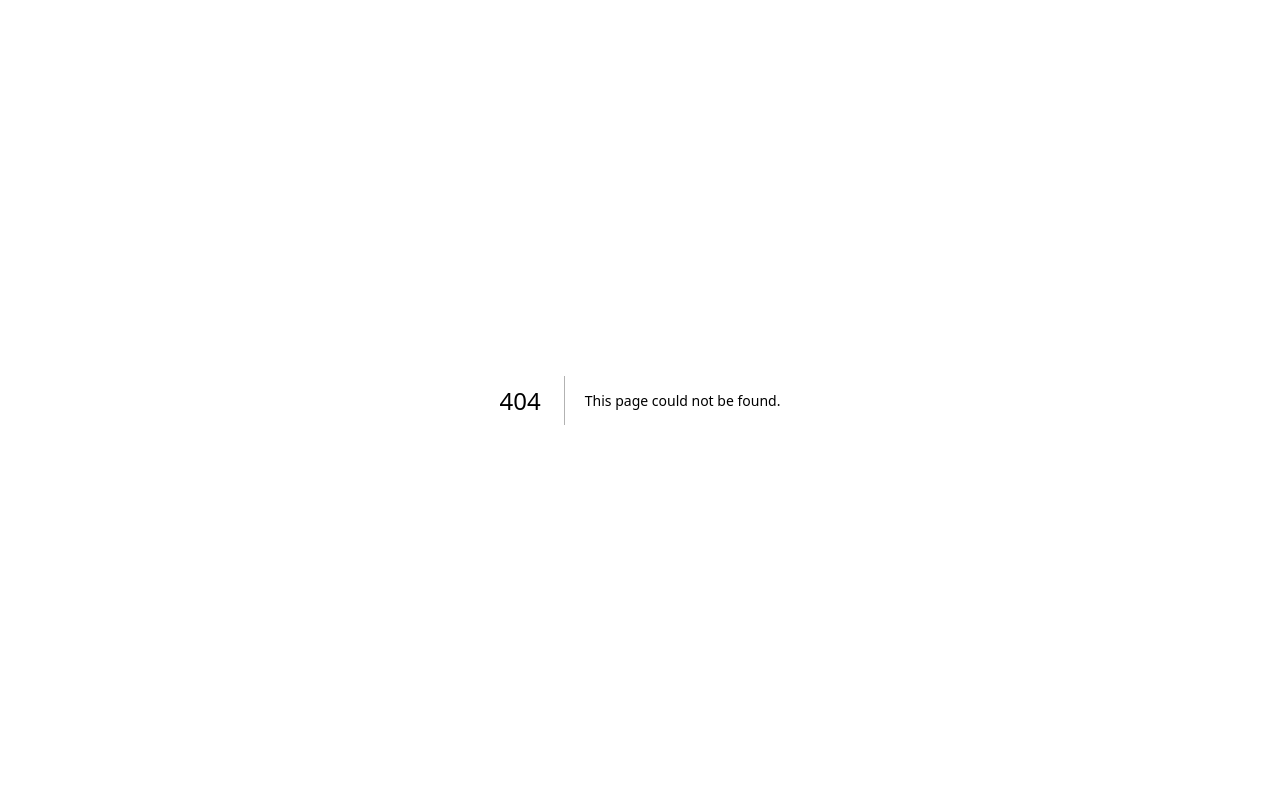
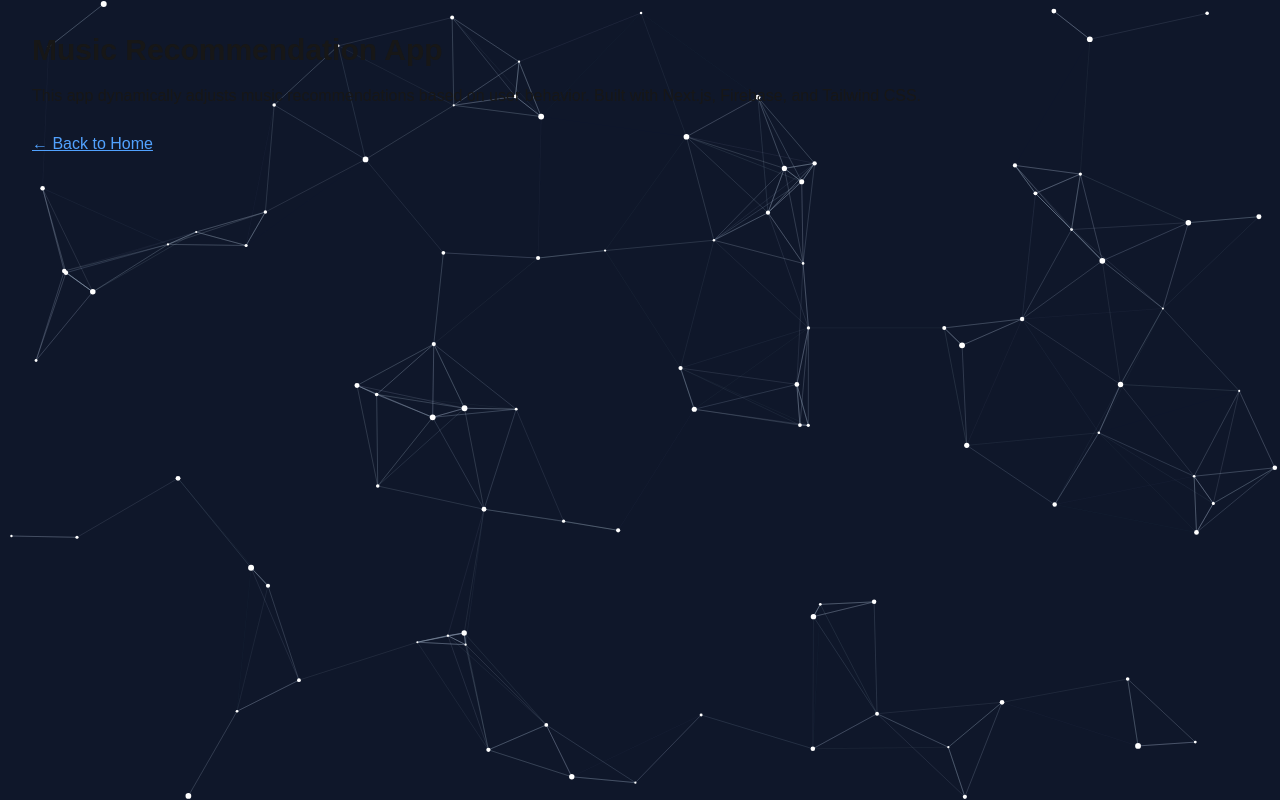
Before and after one commit to Jothol/online-portfolio, a Next.js app: page /music in a window 1280 px wide. Before the commit this address had no page. Built offline with nearby package versions, Linux system fonts and the light colour scheme.

Commit message:
Added project pages with persistent background across pages

```diff
--- /dev/null
+++ b/src/app/ai/page.tsx
@@ -0,0 +1,17 @@
+'use client';
+
+import Link from 'next/link';
+
+export default function AIPage() {
+  return (
+    <main className="min-h-screen p-8">
+      <h1 className="text-3xl font-bold mb-4">AI Prompt Chaining Tool</h1>
+      <p className="mb-6">
+        This early-stage tool builds and chains intelligent AI prompts to guide generative workflows.
+      </p>
+      <Link href="/" className="underline text-blue-400 hover:text-blue-300">
+        ← Back to Home
+      </Link>
+    </main>
+  );
+}
--- /dev/null
+++ b/src/app/dnd/page.tsx
@@ -0,0 +1,17 @@
+'use client';
+
+import Link from 'next/link';
+
+export default function DNDPage() {
+  return (
+    <main className="min-h-screen p-8">
+      <h1 className="text-3xl font-bold mb-4">D&D Campaign Website</h1>
+      <p className="mb-6">
+        A custom HTML/CSS site that tracks lore, homebrew rules, and player stats for a long-running campaign.
+      </p>
+      <Link href="/" className="underline text-blue-400 hover:text-blue-300">
+        ← Back to Home
+      </Link>
+    </main>
+  );
+}
--- a/src/app/layout.tsx
+++ b/src/app/layout.tsx
@@ -1,6 +1,7 @@
 import type { Metadata } from "next";
 import { Geist, Geist_Mono } from "next/font/google";
 import "./globals.css";
+import ParticlesBackground from "@/components/ParticlesBackground"; // ✅ Add this
 
 const geistSans = Geist({
   variable: "--font-geist-sans",
@@ -25,8 +26,14 @@ export default function RootLayout({
   return (
     <html lang="en">
       <body
-        className={`${geistSans.variable} ${geistMono.variable} antialiased`}
+        className={`${geistSans.variable} ${geistMono.variable} antialiased relative text-white`}
       >
+        {/* ✅ Persistent background mounted behind all pages */}
+        <div className="fixed inset-0 -z-10 pointer-events-none">
+          <ParticlesBackground />
+        </div>
+
+        {/* ✅ Page content */}
         {children}
       </body>
     </html>
--- /dev/null
+++ b/src/app/music/page.tsx
@@ -0,0 +1,18 @@
+'use client';
+
+import Link from 'next/link';
+
+export default function MusicPage() {
+  return (
+    <main className="min-h-screen p-8">
+      <h1 className="text-3xl font-bold mb-4">Music Recommendation App</h1>
+      <p className="mb-6">
+        This app dynamically adjusts music recommendations based on user behavior.
+        Built with Next.js, Firebase, and Tailwind CSS.
+      </p>
+      <Link href="/" className="underline text-blue-400 hover:text-blue-300">
+        ← Back to Home
+      </Link>
+    </main>
+  );
+}
--- a/src/app/page.tsx
+++ b/src/app/page.tsx
@@ -1,32 +1,43 @@
-import ParticlesBackground from "@/components/ParticlesBackground";
+'use client';
+
+import Link from 'next/link';
 
 export default function Home() {
   return (
     <main className="flex flex-col min-h-screen text-white p-8 relative">
-    <ParticlesBackground />
       <header className="text-center mb-12">
         <h1 className="text-4xl font-bold mb-2 drop-shadow-lg">Jon Olsen</h1>
-        <p className="text-lg drop-shadow-md">Software Engineer | Frontend, OOP, Algorithms</p>
+        <p className="text-lg drop-shadow-md">
+          Software Engineer | Frontend, OOP, Algorithms
+        </p>
       </header>
 
       <section className="mb-12">
         <h2 className="text-2xl font-semibold mb-4">Projects</h2>
         <div className="grid gap-6 md:grid-cols-2">
-          <div className="bg-black/40 backdrop-blur-md border border-white/10 shadow-md rounded-lg p-6 transition hover:shadow-lg hover:scale-[1.02]">
-
+          {/* Music Project Card */}
+          <Link href="/music">
+            <div className="cursor-pointer bg-black/40 backdrop-blur-md border border-white/10 shadow-md rounded-lg p-6 transition hover:shadow-lg hover:scale-[1.02]">
               <h3 className="text-xl font-bold mb-2">Music Recommendation App</h3>
               <p>Algorithm-based app that adjusts music recs based on user behavior.</p>
             </div>
-          <div className="bg-black/40 backdrop-blur-md border border-white/10 shadow-md rounded-lg p-6 transition hover:shadow-lg hover:scale-[1.02]">
+          </Link>
 
+          {/* AI Project Card */}
+          <Link href="/ai">
+            <div className="cursor-pointer bg-black/40 backdrop-blur-md border border-white/10 shadow-md rounded-lg p-6 transition hover:shadow-lg hover:scale-[1.02]">
               <h3 className="text-xl font-bold mb-2">AI Prompt Chaining Tool</h3>
               <p>Early-stage AI project that builds and chains intelligent prompts.</p>
             </div>
-          <div className="bg-black/40 backdrop-blur-md border border-white/10 shadow-md rounded-lg p-6 transition hover:shadow-lg hover:scale-[1.02]">
+          </Link>
 
+          {/* D&D Project Card */}
+          <Link href="/dnd">
+            <div className="cursor-pointer bg-black/40 backdrop-blur-md border border-white/10 shadow-md rounded-lg p-6 transition hover:shadow-lg hover:scale-[1.02]">
               <h3 className="text-xl font-bold mb-2">D&D Campaign Website</h3>
               <p>HTML/CSS site for D&D lore, rules, and user stat tracking.</p>
             </div>
+          </Link>
         </div>
       </section>
 
```
Lines whose indentation alone changed are shown as unchanged.
